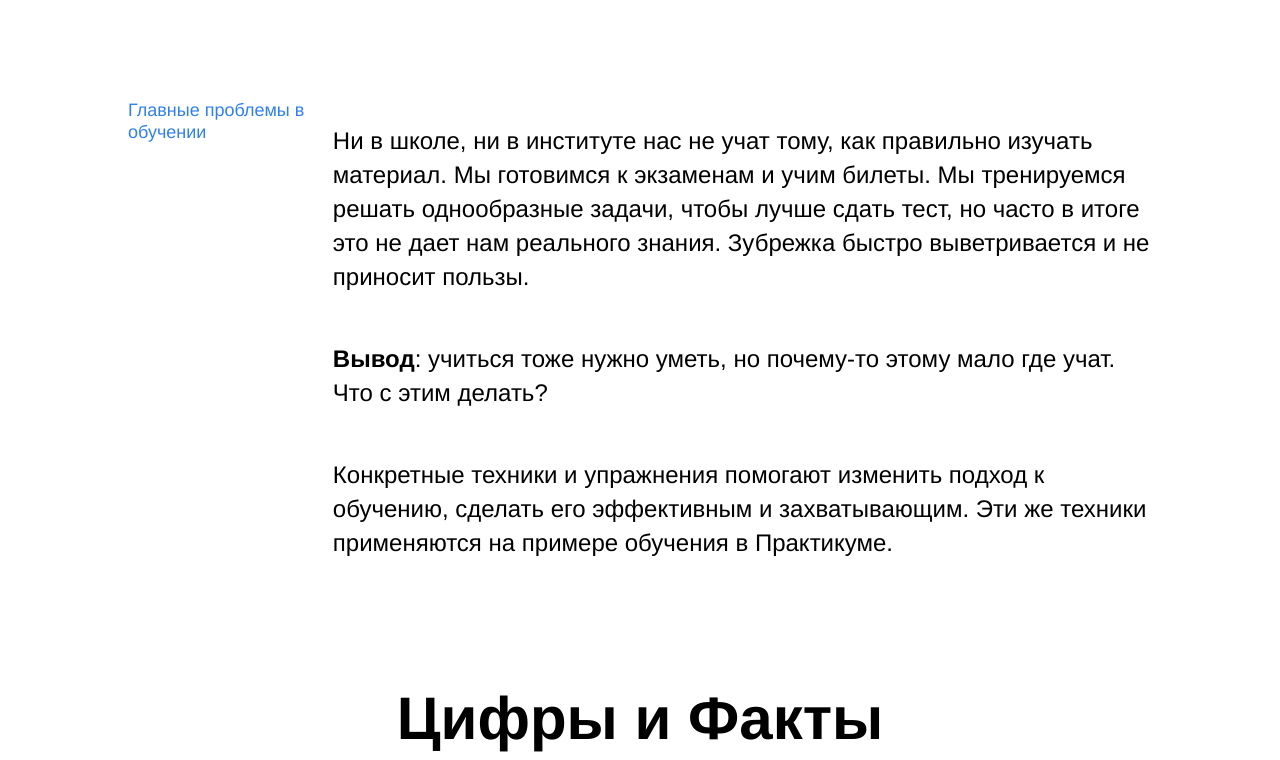
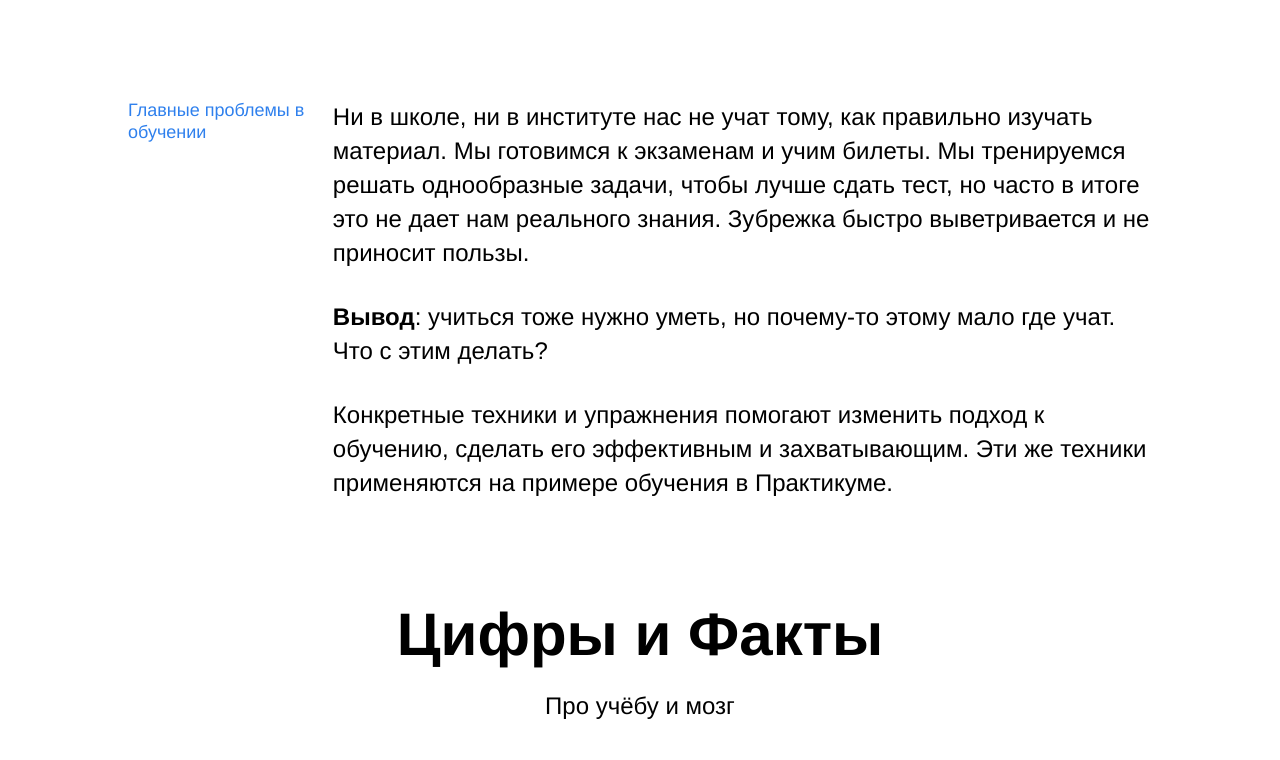
Before and after one commit to KonstElz/how-to-learn, a plain HTML site: page index.html in a window 1280 px wide. Shown: the part 756-1516 px from the top of the page. Drawn offline with Linux system fonts and the light colour scheme.

Commit message:
:nth-of-type for p

```diff
--- a/styles/style.css
+++ b/styles/style.css
@@ -111,6 +111,14 @@
     font-size: 24px;
     font-weight: normal;
     margin: 0;
+}
+
+.two-columns__paragraph {
+    margin: 0;
+}
+
+.two-columns__paragraph:nth-of-type(2) {
+    margin: 30px 0;
 }
 
 .two-columns__span-accent {
```
